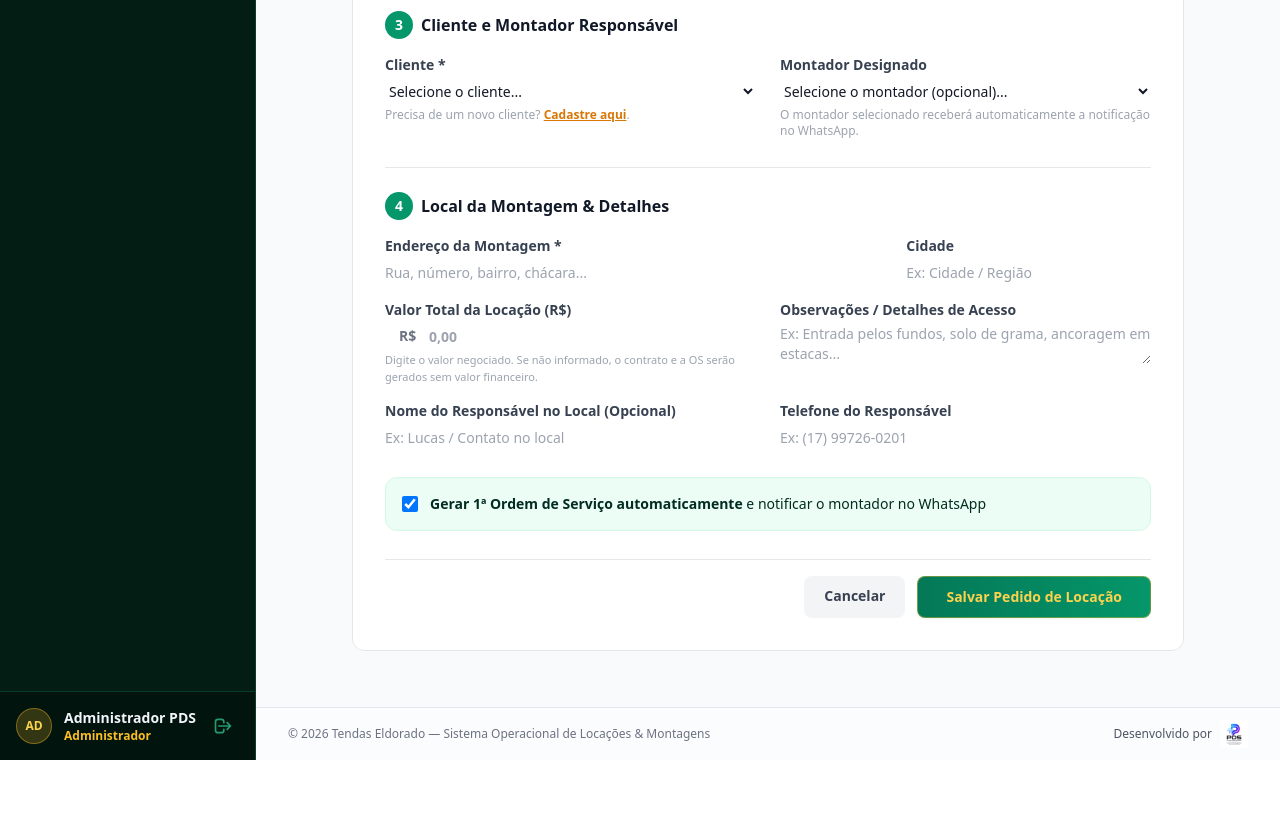
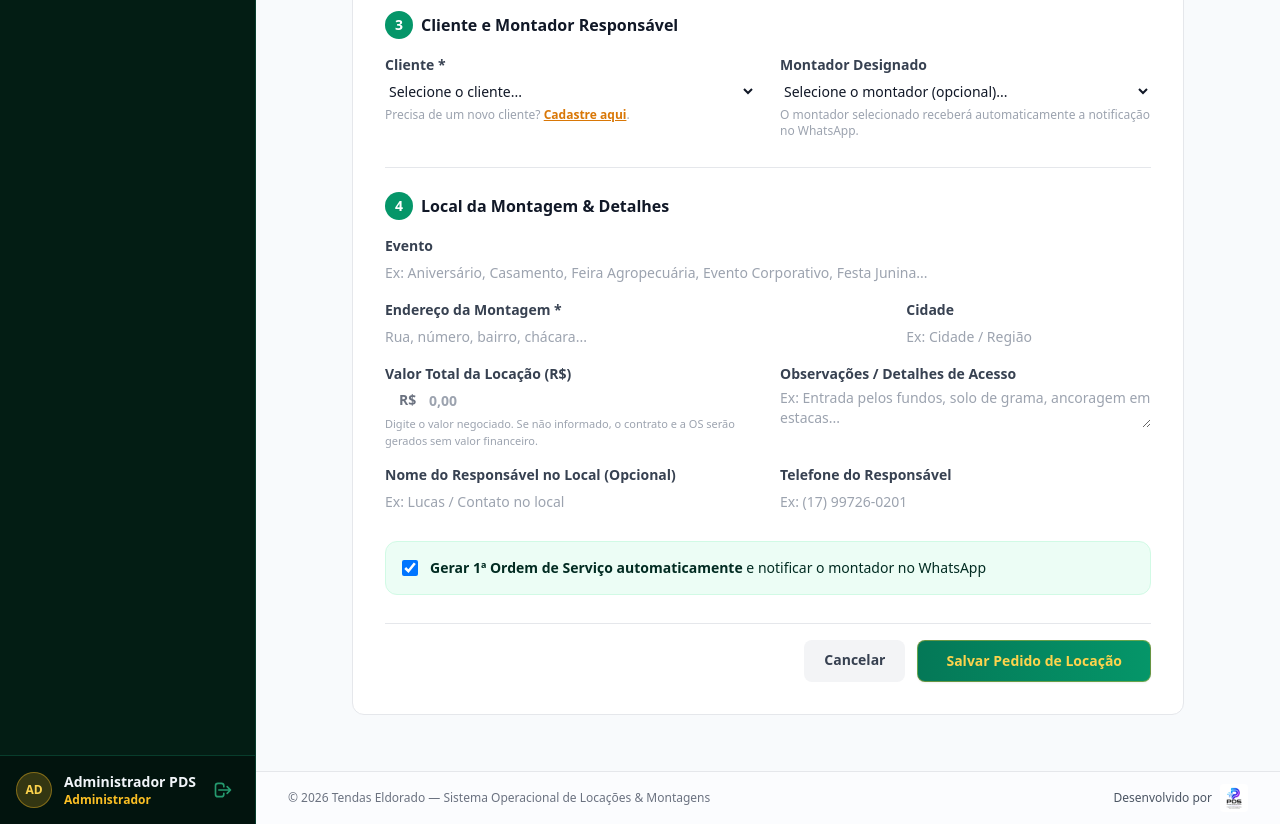
Before and after one commit to RenanPiccinini/locacao_tendas, a Laravel app: page /pedidos/create in a window 1280 px wide. Shown: the part 1257-2081 px from the top of the page. Before the commit the page ends 2017 px from the top, so only its background shows below. Run offline with Laravel 12, Linux system fonts and the light colour scheme; a user stored in the database is signed in; data comes from the database, SQL or seed files in the repository; some libraries are stand-ins or nearby versions.

Commit message:
feat(pedidos,os): adicionar campo evento no pedido, exibir na listagem abaixo do cliente e na OS

```diff
--- a/app/Console/Commands/EnviarLembretesWhatsapp.php
+++ b/app/Console/Commands/EnviarLembretesWhatsapp.php
@@ -108,8 +108,11 @@ class EnviarLembretesWhatsapp extends Command
                         $resp = "  Contato: {$p->nome_responsavel}" . ($p->telefone_responsavel ? " ({$p->telefone_responsavel})" : "") . "\n";
                     }
 
+                    $evento = $p->evento ? "  Evento: {$p->evento}\n" : "";
+
                     $msg .= "• *{$data} às {$hora}* (Pedido #{$p->id})\n"
                           . "  Cliente: {$p->cliente->nome} ({$p->cliente->telefone})\n"
+                          . $evento
                           . $resp
                           . "  Local: {$p->endereco_instalacao}" . ($p->cidade_instalacao ? " - {$p->cidade_instalacao}" : "") . "\n"
                           . "  Tendas: {$tendas}\n\n";
@@ -128,8 +131,11 @@ class EnviarLembretesWhatsapp extends Command
                         $respRet = "  Contato: {$p->nome_responsavel}" . ($p->telefone_responsavel ? " ({$p->telefone_responsavel})" : "") . "\n";
                     }
 
+                    $eventoRet = $p->evento ? "  Evento: {$p->evento}\n" : "";
+
                     $msg .= "• *{$dataRet} às {$horaRet}* (Pedido #{$p->id})\n"
                           . "  Cliente: {$p->cliente->nome} ({$p->cliente->telefone})\n"
+                          . $eventoRet
                           . $respRet
                           . "  Local: {$p->endereco_instalacao}" . ($p->cidade_instalacao ? " - {$p->cidade_instalacao}" : "") . "\n"
                           . "  Tendas: {$tendasRet}\n\n";
--- a/app/Http/Controllers/OrdemServicoController.php
+++ b/app/Http/Controllers/OrdemServicoController.php
@@ -64,8 +64,11 @@ class OrdemServicoController extends Controller
         }
 
         $linhaEvento = '';
+        if ($pedido->evento) {
+            $linhaEvento .= "🎪 *Evento:* {$pedido->evento}\n";
+        }
         if ($pedido->data_evento) {
-            $linhaEvento = "🎉 *Data do Evento:* " . Carbon::parse($pedido->data_evento)->format('d/m/Y') . "\n";
+            $linhaEvento .= "🎉 *Data do Evento:* " . Carbon::parse($pedido->data_evento)->format('d/m/Y') . "\n";
         }
 
         $msg = "📋 *ORDEM DE SERVIÇO: {$ordemServico->numero_os}*\n"
--- a/app/Http/Controllers/PedidoController.php
+++ b/app/Http/Controllers/PedidoController.php
@@ -149,6 +149,7 @@ class PedidoController extends Controller
         $validated = $request->validate([
             'cliente_id' => 'required|exists:clientes,id',
             'montador_id' => 'nullable|exists:users,id',
+            'evento' => 'nullable|string|max:255',
             'data_instalacao' => 'required|date',
             'hora_instalacao' => 'nullable',
             'data_evento' => 'nullable|date',
@@ -181,6 +182,7 @@ class PedidoController extends Controller
             $pedido = Pedido::create([
                 'cliente_id' => $validated['cliente_id'],
                 'montador_id' => $validated['montador_id'] ?? null,
+                'evento' => $validated['evento'] ?? null,
                 'data_instalacao' => $validated['data_instalacao'],
                 'hora_instalacao' => $validated['hora_instalacao'] ?? null,
                 'data_evento' => $validated['data_evento'] ?? null,
@@ -280,6 +282,7 @@ class PedidoController extends Controller
         $validated = $request->validate([
             'cliente_id' => 'required|exists:clientes,id',
             'montador_id' => 'nullable|exists:users,id',
+            'evento' => 'nullable|string|max:255',
             'data_instalacao' => 'required|date',
             'hora_instalacao' => 'nullable',
             'data_evento' => 'nullable|date',
@@ -645,8 +648,11 @@ class PedidoController extends Controller
         }
 
         $linhaEvento = '';
+        if ($pedido->evento) {
+            $linhaEvento .= "🎪 *Evento:* {$pedido->evento}\n";
+        }
         if ($pedido->data_evento) {
-            $linhaEvento = "🎉 *Data do Evento:* " . Carbon::parse($pedido->data_evento)->format('d/m/Y') . "\n";
+            $linhaEvento .= "🎉 *Data do Evento:* " . Carbon::parse($pedido->data_evento)->format('d/m/Y') . "\n";
         }
 
         $msg = "📋 *NOVO PEDIDO DE MONTAGEM AGENDADO! (#{$pedido->id})*\n\n"
@@ -696,8 +702,11 @@ class PedidoController extends Controller
         }
 
         $linhaEvento = '';
+        if ($pedido->evento) {
+            $linhaEvento .= "🎪 *Evento:* {$pedido->evento}\n";
+        }
         if ($pedido->data_evento) {
-            $linhaEvento = "🎉 *Data do Evento:* " . Carbon::parse($pedido->data_evento)->format('d/m/Y') . "\n";
+            $linhaEvento .= "🎉 *Data do Evento:* " . Carbon::parse($pedido->data_evento)->format('d/m/Y') . "\n";
         }
 
         $instrucao = match($os->tipo) {
--- a/app/Models/Pedido.php
+++ b/app/Models/Pedido.php
@@ -15,6 +15,7 @@ class Pedido extends Model
     protected $fillable = [
         'cliente_id',
         'montador_id',
+        'evento',
         'data_instalacao',
         'hora_instalacao',
         'data_evento',
--- a/resources/views/pedidos/create.blade.php
+++ b/resources/views/pedidos/create.blade.php
@@ -188,6 +188,11 @@
                     <div class="flex items-center gap-2">
                         <span class="w-7 h-7 rounded-full bg-emerald-600 text-white font-bold flex items-center justify-center text-sm shadow-xs">4</span>
                         <h3 class="font-bold text-gray-900 dark:text-white text-base">Local da Montagem & Detalhes</h3>
+                    </div>
+
+                    <div>
+                        <label class="block text-sm font-semibold text-gray-700 dark:text-emerald-200 mb-1">Evento</label>
+                        <input type="text" name="evento" value="{{ old('evento') }}" placeholder="Ex: Aniversário, Casamento, Feira Agropecuária, Evento Corporativo, Festa Junina..." class="w-full bg-white dark:bg-[#02140e] border-gray-300 dark:border-[#083d2c] text-gray-900 dark:text-slate-100 focus:border-amber-400 focus:ring-amber-400 rounded-lg text-sm font-medium">
                     </div>
 
                     <div class="grid grid-cols-1 sm:grid-cols-3 gap-4">
--- a/resources/views/pedidos/edit.blade.php
+++ b/resources/views/pedidos/edit.blade.php
@@ -202,6 +202,11 @@
                     <div class="flex items-center gap-2">
                         <span class="w-7 h-7 rounded-full bg-emerald-600 text-white font-bold flex items-center justify-center text-sm shadow-xs">4</span>
                         <h3 class="font-bold text-gray-900 dark:text-white text-base">Local da Montagem & Detalhes</h3>
+                    </div>
+
+                    <div>
+                        <label class="block text-sm font-semibold text-gray-700 dark:text-emerald-200 mb-1">Evento</label>
+                        <input type="text" name="evento" value="{{ old('evento', $pedido->evento) }}" placeholder="Ex: Aniversário, Casamento, Feira Agropecuária, Evento Corporativo, Festa Junina..." class="w-full bg-white dark:bg-[#02140e] border-gray-300 dark:border-[#083d2c] text-gray-900 dark:text-slate-100 focus:border-amber-400 focus:ring-amber-400 rounded-lg text-sm font-medium">
                     </div>
 
                     <div class="grid grid-cols-1 sm:grid-cols-3 gap-4">
```
Also changed, not shown: resources/views/pdf/ordem_servico.blade.php (+14 -2 lines), resources/views/pedidos/index.blade.php (+7 -1 lines), resources/views/pedidos/show.blade.php (+7 -1 lines), tests/Feature/OrdemServicoModeloTest.php (+85 -0 lines), database/migrations/2026_11_23_130000_add_evento_to_pedidos_table.php (added).
